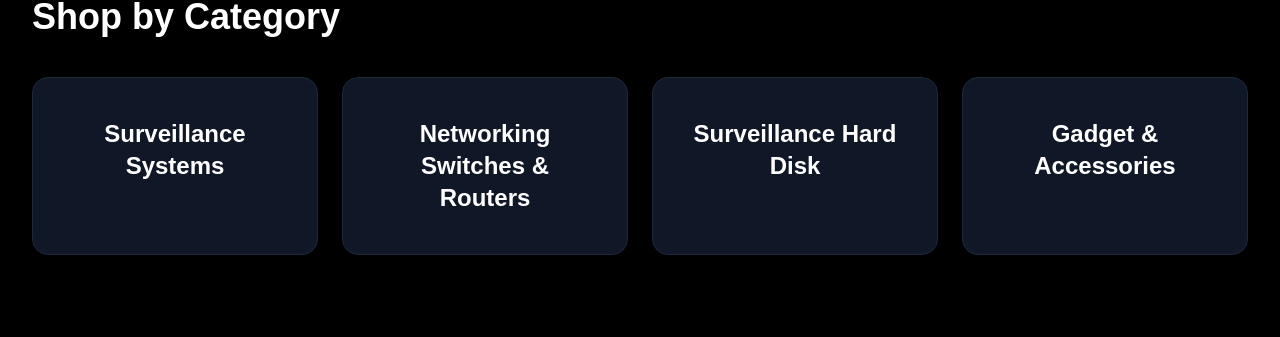
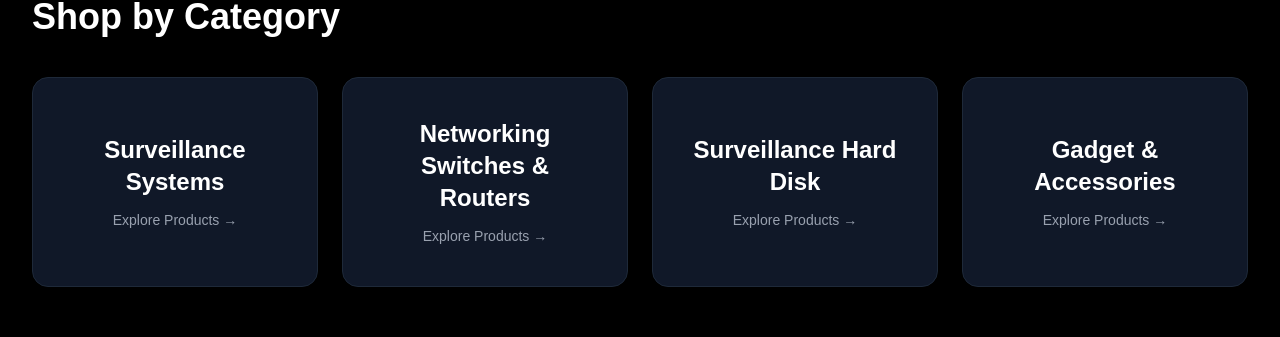
Before and after one commit to dealstackdeveloper-stack/dealstack, a Next.js app: page / in a window 1280 px wide. Shown: the part 1173-1510 px from the top of the page. Built offline with nearby package versions, Linux system fonts and the light colour scheme; no server answers; the database is empty.

Commit message:
Refactor CategoryCard to use button for click events

```diff
--- a/src/components/CategoryCard.tsx
+++ b/src/components/CategoryCard.tsx
@@ -1,17 +1,27 @@
+"use client";
+
 type CategoryCardProps = {
   title: string;
+  onClick: () => void;
 };
 
 export default function CategoryCard({
   title,
+  onClick,
 }: CategoryCardProps) {
   return (
-    <div className="bg-gray-900 border border-gray-800 rounded-2xl p-10 hover:border-gray-600 transition cursor-pointer hover:scale-105 duration-300">
-
-      <h3 className="text-2xl font-bold text-center">
+    <button
+      type="button"
+      onClick={onClick}
+      className="w-full rounded-2xl border border-gray-800 bg-gray-900 p-10 text-white transition duration-300 hover:scale-105 hover:border-gray-600"
+    >
+      <h3 className="text-center text-2xl font-bold">
         {title}
       </h3>
 
-    </div>
+      <p className="mt-3 text-center text-sm text-gray-400">
+        Explore Products →
+      </p>
+    </button>
   );
 }
```
